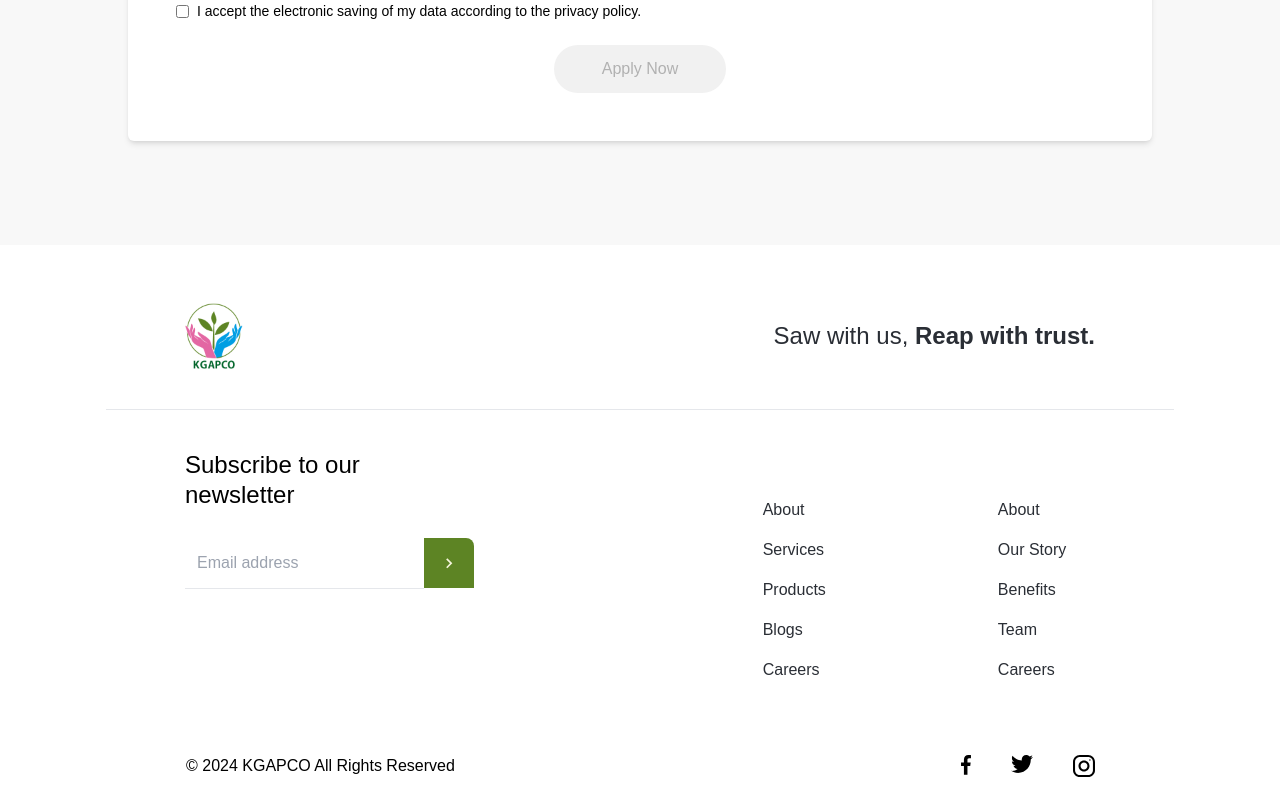
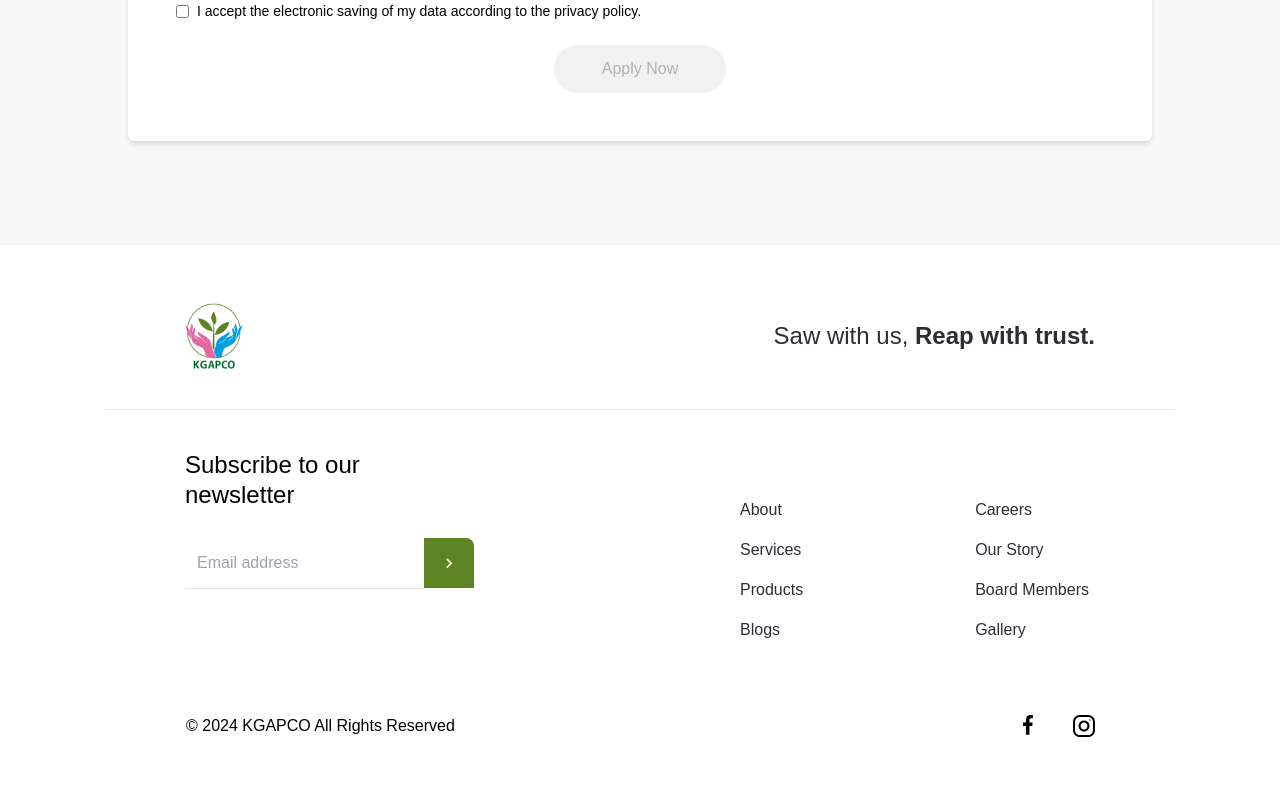
Before and after one commit to Vaishak2/Kerala_Agricultural_Producer_Firm, a React (Create React App) app: page /career/1 in a window 1280 px wide. Shown: the part 802-1602 px from the top of the page. Built offline with nearby package versions, Linux system fonts and the light colour scheme.

Commit message:
footer changes

```diff
--- a/src/Components/Footer/Footer.js
+++ b/src/Components/Footer/Footer.js
@@ -11,17 +11,17 @@ function Footer() {
   const linkSections = [
     {
       title: '',
-      links: ['About', 'Services', 'Products', 'Blogs', 'Careers'],
+      links: [ 'About','Services', 'Products', 'Blogs' ],
     },
     {
       title: '',
-      links: ['About', 'Our Story', 'Benefits', 'Team', 'Careers'],
+      links: ['Careers', 'Our Story', 'Board Members',  'Gallery'],
     }
   ];
 
   const socialIcons = [
     { icon: fbIcon, alt: 'Facebook' },
-    { icon: twitterIcon, alt: 'Twitter' },
+
     { icon: instaIcon, alt: 'Instagram' },
   ];
 
@@ -61,7 +61,7 @@ function Footer() {
           {linkSections.map((section, idx) => (
             <div key={idx} className={`space-y-4 ${idx === 0 ? 'sm:ml-[260px] ml-[16px]' : idx === 1 ? 'sm:ml-[172px] ml-[104px]' : ''}`}>
               {section.links.map((link, i) => (
-                <a key={i} href="" className={`block font-light text-[16px] text-[#2A2E35] hover:underline hover:font-normal ${i > 0 ? 'sm:mt-[20px] mt-[20px]' : ''}`}>
+                <a key={i} href="#" className={`block font-light text-[16px] text-[#2A2E35] hover:underline hover:font-normal ${i > 0 ? 'sm:mt-[20px] mt-[20px]' : ''}`}>
                   {link}
                 </a>
               ))}
```
